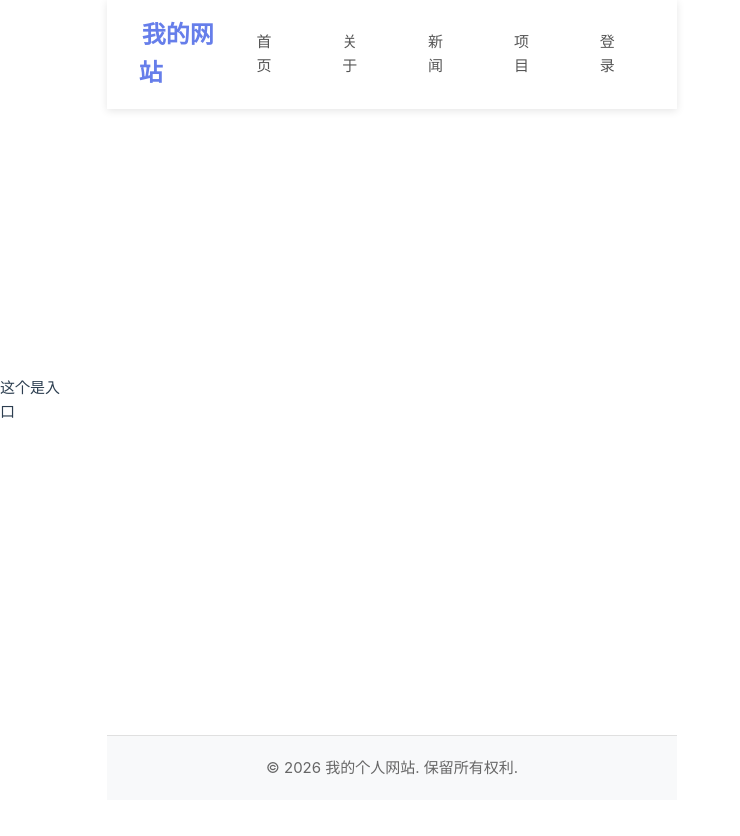
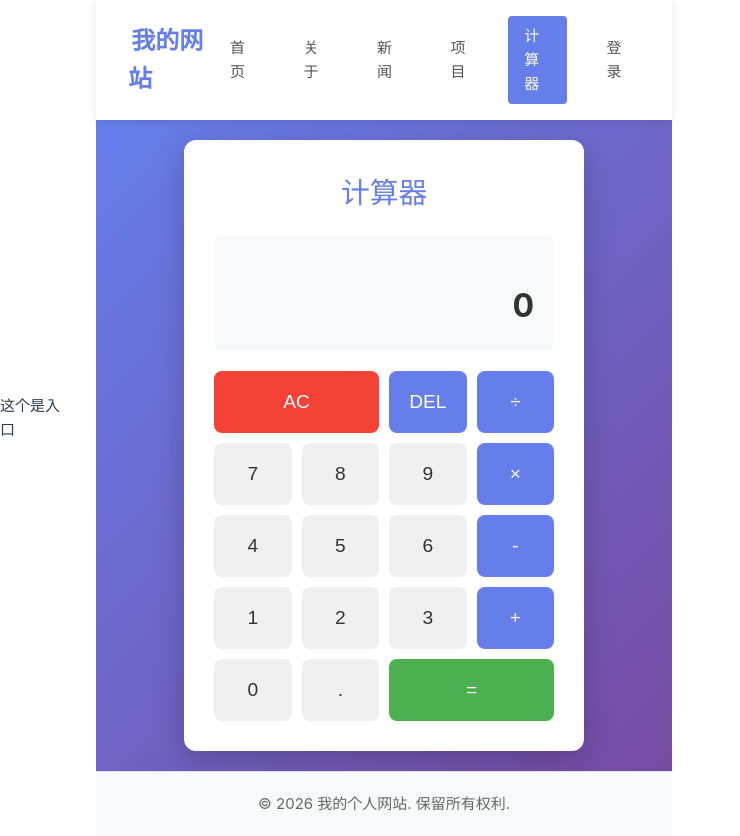
Before and after one commit to BAKERFFF/vue-projects, a Vue app: page /calculator in a window 1280 px wide. Shown: the whole page, without its empty margins (0-740 px from the left). Before the commit the page ends 800 px from the top, so only its background shows below. Built offline with nearby package versions, Linux system fonts and the light colour scheme; the HTML template or start-up script is replaced by a standard one.

Commit message:
添加了头像和计算器功能

```diff
--- a/src/App.vue
+++ b/src/App.vue
@@ -10,6 +10,7 @@
         <router-link to="/about" class="nav-link" exact-active-class="active">关于</router-link>
         <router-link to="/news" class="nav-link" exact-active-class="active">新闻</router-link>
         <router-link to="/projects" class="nav-link" exact-active-class="active">项目</router-link>
+        <router-link to="/calculator" class="nav-link" exact-active-class="active">计算器</router-link>
         <template v-if="!isLoggedIn">
           <router-link to="/login" class="nav-link" exact-active-class="active">登录</router-link>
         </template>
--- /dev/null
+++ b/src/components/Pages/CalculatorPage.vue
@@ -0,0 +1,262 @@
+<template>
+  <div class="calculator-page">
+    <div class="calculator-container">
+      <h1>计算器</h1>
+
+      <!-- 显示屏 -->
+      <div class="display">
+        <div class="previous-operand">{{ previousInput }} {{ operator }}</div>
+        <div class="current-operand">{{ currentInput || '0' }}</div>
+      </div>
+
+      <!-- 按钮区域 -->
+      <div class="buttons">
+        <!-- 第一行 -->
+        <button class="span-two clear" @click="clear">AC</button>
+        <button class="operator" @click="deleteNumber">DEL</button>
+        <button class="operator" @click="chooseOperator('÷')">÷</button>
+
+        <!-- 第二行 -->
+        <button @click="appendNumber('7')">7</button>
+        <button @click="appendNumber('8')">8</button>
+        <button @click="appendNumber('9')">9</button>
+        <button class="operator" @click="chooseOperator('×')">×</button>
+
+        <!-- 第三行 -->
+        <button @click="appendNumber('4')">4</button>
+        <button @click="appendNumber('5')">5</button>
+        <button @click="appendNumber('6')">6</button>
+        <button class="operator" @click="chooseOperator('-')">-</button>
+
+        <!-- 第四行 -->
+        <button @click="appendNumber('1')">1</button>
+        <button @click="appendNumber('2')">2</button>
+        <button @click="appendNumber('3')">3</button>
+        <button class="operator" @click="chooseOperator('+')">+</button>
+
+        <!-- 第五行 -->
+        <button @click="appendNumber('0')">0</button>
+        <button @click="appendNumber('.')">.</button>
+        <button class="span-two equals" @click="calculate">=</button>
+      </div>
+    </div>
+  </div>
+</template>
+
+<script setup lang="ts">
+import { ref } from 'vue'
+
+// 定义响应式数据
+const currentInput = ref('')      // 当前输入
+const previousInput = ref('')     // 上一个输入
+const operator = ref('')          // 当前运算符
+const shouldResetScreen = ref(false)  // 是否需要重置屏幕
+
+// 追加数字
+const appendNumber = (number: string) => {
+  // 如果需要重置屏幕（刚计算完或选择了运算符）
+  if (shouldResetScreen.value) {
+    currentInput.value = ''
+    shouldResetScreen.value = false
+  }
+
+  // 防止多个小数点
+  if (number === '.' && currentInput.value.includes('.')) return
+
+  // 追加数字
+  currentInput.value = currentInput.value + number
+}
+
+// 选择运算符
+const chooseOperator = (op: string) => {
+  // 如果当前没有输入，不执行
+  if (currentInput.value === '') return
+
+  // 如果已经有运算符，先计算
+  if (previousInput.value !== '') {
+    calculate()
+  }
+
+  // 保存当前输入和运算符
+  operator.value = op
+  previousInput.value = currentInput.value
+  shouldResetScreen.value = true
+}
+
+// 计算结果
+const calculate = () => {
+  // 如果没有输入或运算符，不执行
+  if (currentInput.value === '' || previousInput.value === '' || operator.value === '') return
+
+  let computation: number
+  const prev = parseFloat(previousInput.value)
+  const current = parseFloat(currentInput.value)
+
+  // 根据运算符执行计算
+  switch (operator.value) {
+    case '+':
+      computation = prev + current
+      break
+    case '-':
+      computation = prev - current
+      break
+    case '×':
+      computation = prev * current
+      break
+    case '÷':
+      // 处理除零错误
+      if (current === 0) {
+        alert('不能除以零！')
+        return
+      }
+      computation = prev / current
+      break
+    default:
+      return
+  }
+
+  // 显示结果
+  currentInput.value = computation.toString()
+  operator.value = ''
+  previousInput.value = ''
+  shouldResetScreen.value = true
+}
+
+// 清除所有
+const clear = () => {
+  currentInput.value = ''
+  previousInput.value = ''
+  operator.value = ''
+  shouldResetScreen.value = false
+}
+
+// 删除最后一个数字
+const deleteNumber = () => {
+  currentInput.value = currentInput.value.slice(0, -1)
+}
+</script>
+
+<style scoped>
+.calculator-page {
+  min-height: 80vh;
+  display: flex;
+  justify-content: center;
+  align-items: center;
+  background: linear-gradient(135deg, #667eea 0%, #764ba2 100%);
+  padding: 20px;
+}
+
+.calculator-container {
+  background-color: white;
+  padding: 30px;
+  border-radius: 12px;
+  box-shadow: 0 10px 30px rgba(0, 0, 0, 0.2);
+  width: 100%;
+  max-width: 400px;
+}
+
+.calculator-container h1 {
+  text-align: center;
+  margin-bottom: 20px;
+  color: #667eea;
+  font-size: 1.8rem;
+}
+
+.display {
+  background-color: #f8f9fa;
+  padding: 20px;
+  border-radius: 8px;
+  margin-bottom: 20px;
+  text-align: right;
+  min-height: 80px;
+  display: flex;
+  flex-direction: column;
+  justify-content: center;
+}
+
+.previous-operand {
+  color: #666;
+  font-size: 1rem;
+  min-height: 24px;
+}
+
+.current-operand {
+  color: #333;
+  font-size: 2rem;
+  font-weight: bold;
+  word-wrap: break-word;
+  word-break: break-all;
+}
+
+.buttons {
+  display: grid;
+  grid-template-columns: repeat(4, 1fr);
+  gap: 10px;
+}
+
+button {
+  padding: 20px;
+  font-size: 1.2rem;
+  border: none;
+  border-radius: 8px;
+  cursor: pointer;
+  background-color: #f0f0f0;
+  color: #333;
+  transition: all 0.3s ease;
+}
+
+button:hover {
+  background-color: #e0e0e0;
+  transform: translateY(-2px);
+}
+
+button:active {
+  transform: translateY(0);
+}
+
+.span-two {
+  grid-column: span 2;
+}
+
+.operator {
+  background-color: #667eea;
+  color: white;
+}
+
+.operator:hover {
+  background-color: #5a6fd8;
+}
+
+.equals {
+  background-color: #4caf50;
+  color: white;
+}
+
+.equals:hover {
+  background-color: #45a049;
+}
+
+.clear {
+  background-color: #f44336;
+  color: white;
+}
+
+.clear:hover {
+  background-color: #da190b;
+}
+
+@media (max-width: 768px) {
+  .calculator-container {
+    padding: 20px;
+  }
+
+  button {
+    padding: 15px;
+    font-size: 1rem;
+  }
+
+  .current-operand {
+    font-size: 1.5rem;
+  }
+}
+</style>
--- a/src/components/Pages/HomePage.vue
+++ b/src/components/Pages/HomePage.vue
@@ -2,6 +2,10 @@
   <div class="home-page">
     <header class="hero-section">
       <div class="hero-content">
+        <!-- 添加头像 -->
+        <div class="avatar-container">
+          <img :src="windking" alt="我的头像" class="avatar" />
+        </div>
         <h1>欢迎来到我的个人网站</h1>
         <p>一个新手程序员的学习与成长空间</p>
         <div class="cta-buttons">
@@ -40,8 +44,9 @@
   </div>
 </template>
 
-<script setup>
-// 简单的首页组件
+<script setup lang="ts">
+// 导入头像图片
+import windking from '../../assets/windking.jpg'
 </script>
 
 <style scoped>
@@ -55,6 +60,26 @@
   color: white;
   padding: 60px 20px;
   text-align: center;
+}
+
+/* 头像容器样式 */
+.avatar-container {
+  margin-bottom: 24px;
+}
+
+/* 头像样式 */
+.avatar {
+  width: 150px;
+  height: 150px;
+  border-radius: 50%;        /* 圆形 */
+  object-fit: cover;         /* 图片填充 */
+  border: 4px solid white;   /* 白色边框 */
+  box-shadow: 0 4px 15px rgba(0, 0, 0, 0.3);  /* 阴影效果 */
+  transition: transform 0.3s ease;  /* 悬停动画 */
+}
+
+.avatar:hover {
+  transform: scale(1.05);    /* 悬停时放大 */
 }
 
 .hero-content h1 {
@@ -187,6 +212,11 @@
     font-size: 2rem;
   }
 
+  .avatar {
+    width: 120px;
+    height: 120px;
+  }
+
   .features {
     flex-direction: column;
     align-items: center;
--- a/src/components/Pages/ProjectsPage.vue
+++ b/src/components/Pages/ProjectsPage.vue
@@ -67,7 +67,7 @@
           <span class="tag">Vue 3</span>
           <span class="tag">CSS</span>
         </div>
-        <a href="#" class="project-link">查看项目 →</a>
+        <router-link to="/calculator" class="project-link">查看项目 →</router-link>
       </div>
     </section>
   </div>
--- a/src/router/index.ts
+++ b/src/router/index.ts
@@ -4,6 +4,7 @@ import AboutPage from '../components/Pages/AboutPage.vue'
 import NewsPage from '../components/Pages/NewsPage.vue'
 import LoginPage from '../components/Pages/LoginPage.vue'
 import ProjectsPage from '../components/Pages/ProjectsPage.vue'
+import CalculatorPage from '../components/Pages/CalculatorPage.vue'
 
 const routes = [
   {
@@ -30,6 +31,11 @@ const routes = [
     path: '/projects',
     name: 'Projects',
     component: ProjectsPage
+  },
+  {
+    path: '/calculator',
+    name: 'Calculator',
+    component: CalculatorPage
   }
 ]
 
```
Also changed, not shown: src/assets/windking.jpg (added).
